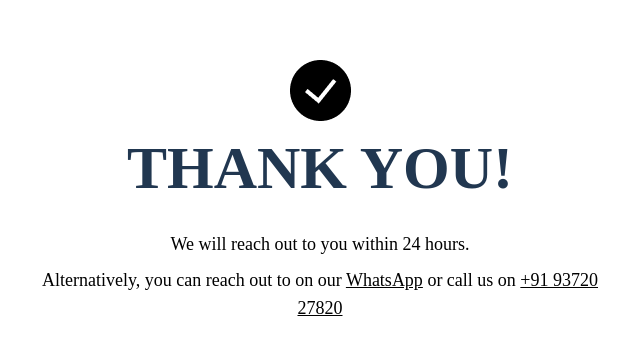
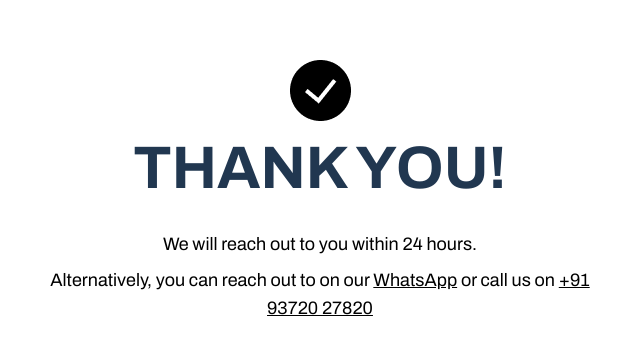
Before and after one commit to nipralo/defylandingpage, a Next.js app: page /thank-you in a window 1280 px wide. Shown: the part 185-540 px from the top of the page, without its empty margins (320-960 px from the left). Built offline with nearby package versions, Linux system fonts and the light colour scheme.

Commit message:
intigrated Strapi - in progress

```diff
--- a/src/app/globals.css
+++ b/src/app/globals.css
@@ -1,6 +1,6 @@
 @import "tailwindcss";
 /* Extend Tailwind defaults */
-@import url("https://fonts.googleapis.com/css2?family=Archivo:ital,wght@0,100..900;1,100..900&display=swap");
+/* @import url("https://fonts.googleapis.com/css2?family=Archivo:ital,wght@0,100..900;1,100..900&display=swap"); */
 
 /* // Archivo Expanded - Light (300) */
 @font-face {
@@ -81,7 +81,6 @@
   --color-accent-green-light: hsl(57, 39%, 89%);
   --color-accent-green-dark: hsl(152, 94%, 13%);
   --color-accent-green-text: hsl(166, 17%, 34%);
-  --font-archivo-expanded: "Archivo Expanded", "sans-serif" !important;
   --font-archivo: "Archivo", "sans-serif" !important;
 
   /* Consistent rounded corners */
--- a/src/app/layout.jsx
+++ b/src/app/layout.jsx
@@ -125,7 +125,12 @@
         />
 
         {/* Favicon */}
-        <link rel="icon" type="image/png" href="/images/defy-favicon.png" />
+        <link rel="preconnect" href="https://fonts.googleapis.com" />
+        <link rel="preconnect" href="https://fonts.gstatic.com" />
+        <link
+          href="https://fonts.googleapis.com/css2?family=Archivo:ital,wdth,wght@0,62..125,100..900;1,62..125,100..900&display=swap"
+          rel="stylesheet"
+        />
       </head>
 
       <body
```
